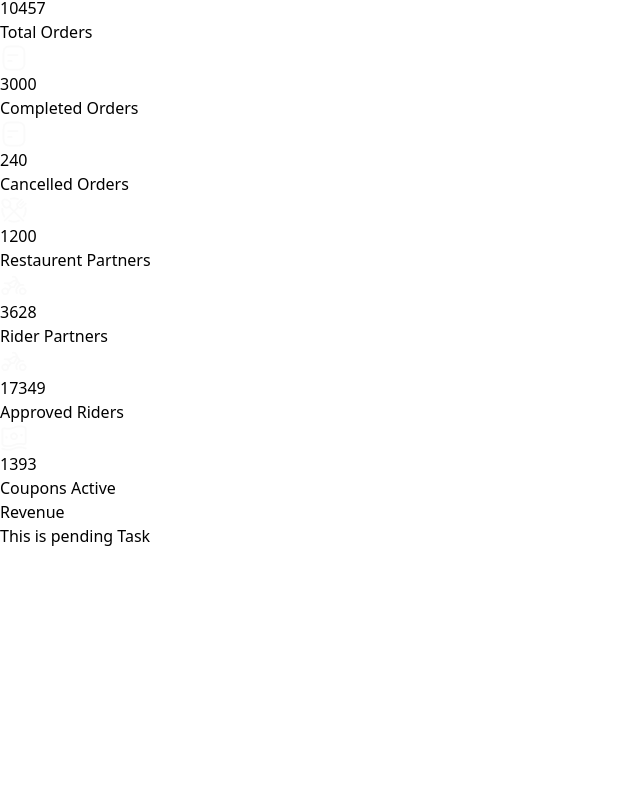
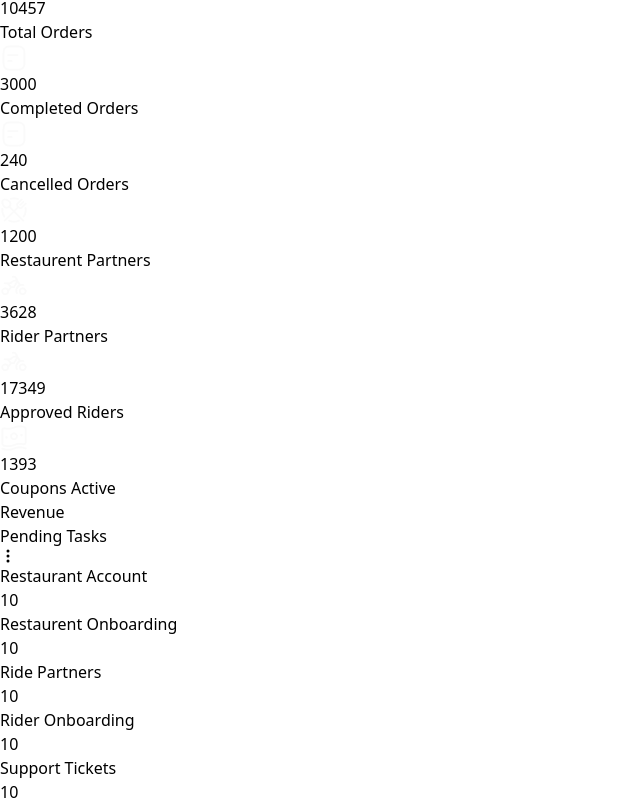
Before and after one commit to Al-Amin49/wtn-task, a React (Vite) app: page / in a window 1280 px wide. Shown: the part 406-1210 px from the top of the page, without its empty margins (0-640 px from the left). Before the commit the page ends 954 px from the top, so only its background shows below. Built offline with nearby package versions, Linux system fonts and the light colour scheme.

Commit message:
pending task created

```diff
--- a/src/components/Revenue/PendingTask.jsx
+++ b/src/components/Revenue/PendingTask.jsx
@@ -1,9 +1,33 @@
 import React from 'react';
+import { BsThreeDotsVertical } from 'react-icons/bs';
 
 const PendingTask = () => {
     return (
-        <div>
-            <h3> This is pending Task</h3>
+        <div className='border shadow-md  rounded-md p-4'>
+      <div className='flex justify-between '>
+      <h3>Pending Tasks</h3>
+      <BsThreeDotsVertical/>
+      </div>
+      <div className='flex justify-between items-center mt-4 border rounded-md p-3 '>
+        <h4>Restaurant Account</h4>
+        <span className='bg-[#F6E6EF] text-[#A1045A] font-semibold px-3 py-[6px] rounded-md'>10</span>
+      </div>
+      <div className='flex justify-between items-center mt-3 border rounded-md p-3'>
+        <h4>Restaurent Onboarding</h4>
+        <span className='bg-[#F6E6EF] text-[#A1045A] font-semibold px-3 py-[6px] rounded-md'>10</span>
+      </div>
+      <div className='flex justify-between items-center mt-3 border rounded-md p-3'>
+        <h4>Ride Partners</h4>
+        <span className='bg-[#F6E6EF] text-[#A1045A] font-semibold px-3 py-[6px] rounded-md'>10</span>
+      </div>
+      <div className='flex justify-between items-center mt-3 border rounded-md p-3'>
+        <h4>Rider Onboarding</h4>
+        <span className='bg-[#F6E6EF] text-[#A1045A] font-semibold px-3 py-[6px] rounded-md'>10</span>
+      </div>
+      <div className='flex justify-between items-center mt-3 border rounded-md p-3'>
+        <h4>Support Tickets</h4>
+        <span className='bg-[#F6E6EF] text-[#A1045A] font-semibold px-3 py-[6px] rounded-md'>10</span>
+      </div>
         </div>
     );
 };
--- a/src/components/Revenue/Revenue.jsx
+++ b/src/components/Revenue/Revenue.jsx
@@ -3,7 +3,7 @@ import PendingTask from './PendingTask';
 
 const Revenue = () => {
     return (
-        <div  className='flex flex-col md:flex-row justify-between mt-6'>
+        <div  className='grid grid-cols-1 md:grid-cols-2 my-6 mx-4 lg:mx-0'>
             <div>
                 <h3>Revenue</h3>
             </div>
```
